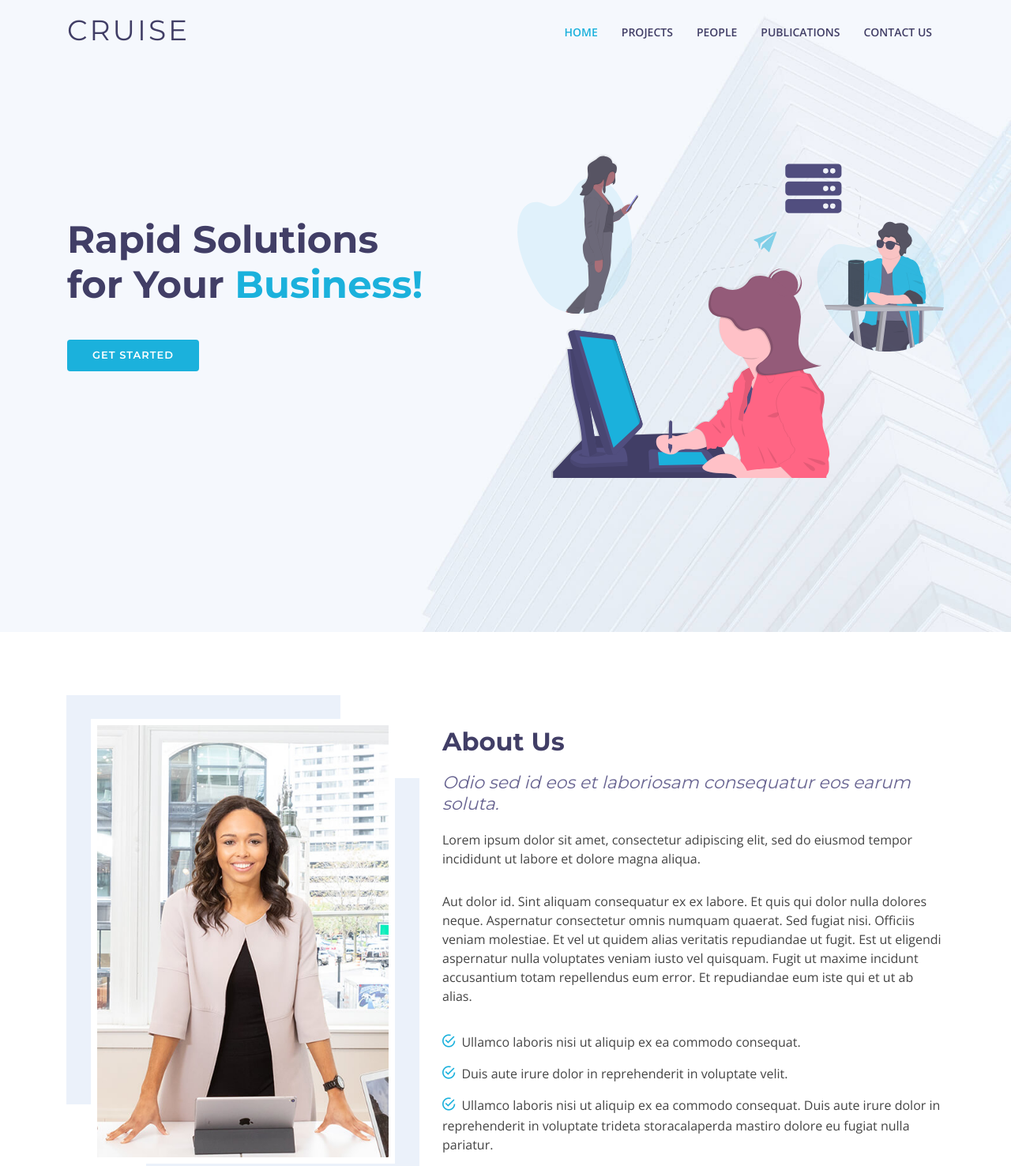
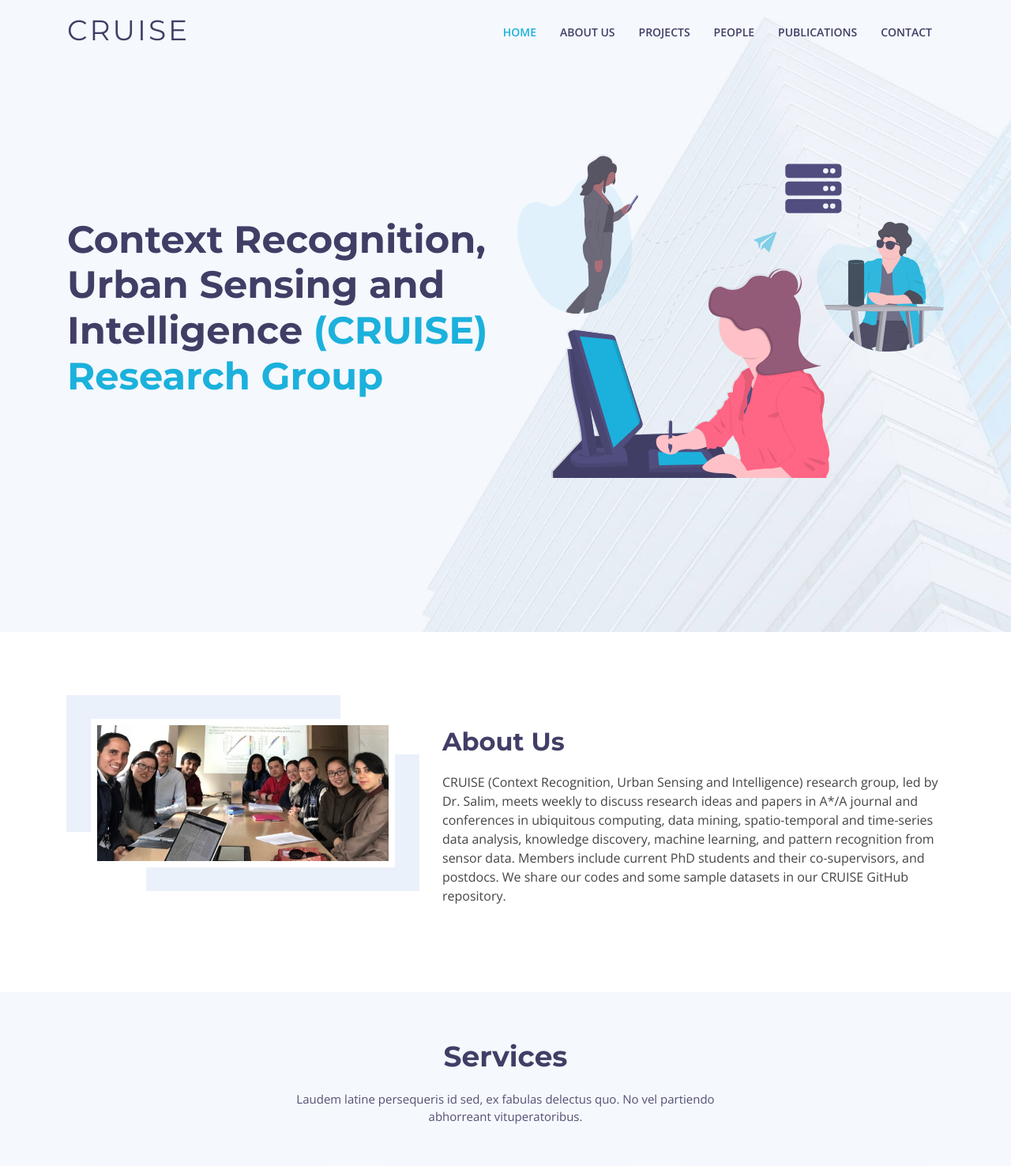
Before and after one commit to KaiQinChi/private_policy.github.io, a plain HTML site: page index.html in a window 1280 px wide. Shown: the top 1476 px of the page at 79% size. Drawn offline with nearby package versions, Linux system fonts and the light colour scheme; files whose address does not match are found by name.

Commit message:
Test1.03

```diff
--- a/index.html
+++ b/index.html
@@ -63,10 +63,11 @@
       <nav class="main-nav float-right d-none d-lg-block">
         <ul>
           <li class="active"><a href="#intro">Home</a></li>
+          <li><a href="#about">About Us</a></li>
           <li><a href="#about">Projects</a></li>
           <li><a href="#services">People</a></li>
           <li><a href="#portfolio">Publications</a></li>
-          <li><a href="#footer">Contact Us</a></li>
+          <li><a href="#footer">Contact</a></li>
         </ul>
       </nav><!-- .main-nav -->
 
@@ -80,10 +81,10 @@
     <div class="container d-flex h-100">
       <div class="row justify-content-center align-self-center">
         <div class="col-md-6 intro-info order-md-first order-last">
-          <h2>Rapid Solutions<br>for Your <span>Business!</span></h2>
-          <div>
+          <h2>Context Recognition, Urban Sensing and Intelligence <span>(CRUISE) Research Group</span></h2>
+          <!-- <div>
             <a href="#about" class="btn-get-started scrollto">Get Started</a>
-          </div>
+          </div> -->
         </div>
 
         <div class="col-md-6 intro-img order-md-last order-first">
@@ -106,21 +107,20 @@
 
           <div class="col-lg-5 col-md-6">
             <div class="about-img">
-              <img src="img/about-img.jpg" alt="">
+              <img src="img/cruise_group_1642x300.jpeg" alt="">
             </div>
           </div>
 
           <div class="col-lg-7 col-md-6">
             <div class="about-content">
               <h2>About Us</h2>
-              <h3>Odio sed id eos et laboriosam consequatur eos earum soluta.</h3>
-              <p>Lorem ipsum dolor sit amet, consectetur adipiscing elit, sed do eiusmod tempor incididunt ut labore et dolore magna aliqua.</p>
-              <p>Aut dolor id. Sint aliquam consequatur ex ex labore. Et quis qui dolor nulla dolores neque. Aspernatur consectetur omnis numquam quaerat. Sed fugiat nisi. Officiis veniam molestiae. Et vel ut quidem alias veritatis repudiandae ut fugit. Est ut eligendi aspernatur nulla voluptates veniam iusto vel quisquam. Fugit ut maxime incidunt accusantium totam repellendus eum error. Et repudiandae eum iste qui et ut ab alias.</p>
-              <ul>
+              <!-- <h3>Odio sed id eos et laboriosam consequatur eos earum soluta.</h3> -->
+              <p>CRUISE (Context Recognition, Urban Sensing and Intelligence) research group, led by Dr. Salim, meets weekly to discuss research ideas and papers in A*/A journal and conferences in ubiquitous computing, data mining, spatio-temporal and time-series data analysis, knowledge discovery, machine learning, and pattern recognition from sensor data. Members include current PhD students and their co-supervisors, and postdocs. We share our codes and some sample datasets in our CRUISE GitHub repository.</p>
+              <!-- <ul>
                 <li><i class="ion-android-checkmark-circle"></i> Ullamco laboris nisi ut aliquip ex ea commodo consequat.</li>
                 <li><i class="ion-android-checkmark-circle"></i> Duis aute irure dolor in reprehenderit in voluptate velit.</li>
                 <li><i class="ion-android-checkmark-circle"></i> Ullamco laboris nisi ut aliquip ex ea commodo consequat. Duis aute irure dolor in reprehenderit in voluptate trideta storacalaperda mastiro dolore eu fugiat nulla pariatur.</li>
-              </ul>
+              </ul> -->
             </div>
           </div>
         </div>
@@ -744,76 +744,6 @@
 
     </section> -->
 
-    <!--==========================
-      Frequently Asked Questions Section
-    ============================-->
-    <!-- <section id="faq">
-      <div class="container">
-        <header class="section-header">
-          <h3>Frequently Asked Questions</h3>
-          <p>Sed ut perspiciatis unde omnis iste natus error sit voluptatem accusantium doloremque</p>
-        </header>
-
-        <ul id="faq-list" class="wow fadeInUp">
-          <li>
-            <a data-toggle="collapse" class="collapsed" href="#faq1">Non consectetur a erat nam at lectus urna duis? <i class="ion-android-remove"></i></a>
-            <div id="faq1" class="collapse" data-parent="#faq-list">
-              <p>
-                Feugiat pretium nibh ipsum consequat. Tempus iaculis urna id volutpat lacus laoreet non curabitur gravida. Venenatis lectus magna fringilla urna porttitor rhoncus dolor purus non.
-              </p>
-            </div>
-          </li>
-
-          <li>
-            <a data-toggle="collapse" href="#faq2" class="collapsed">Feugiat scelerisque varius morbi enim nunc faucibus a pellentesque? <i class="ion-android-remove"></i></a>
-            <div id="faq2" class="collapse" data-parent="#faq-list">
-              <p>
-                Dolor sit amet consectetur adipiscing elit pellentesque habitant morbi. Id interdum velit laoreet id donec ultrices. Fringilla phasellus faucibus scelerisque eleifend donec pretium. Est pellentesque elit ullamcorper dignissim. Mauris ultrices eros in cursus turpis massa tincidunt dui.
-              </p>
-            </div>
-          </li>
-
-          <li>
-            <a data-toggle="collapse" href="#faq3" class="collapsed">Dolor sit amet consectetur adipiscing elit pellentesque habitant morbi? <i class="ion-android-remove"></i></a>
-            <div id="faq3" class="collapse" data-parent="#faq-list">
-              <p>
-                Eleifend mi in nulla posuere sollicitudin aliquam ultrices sagittis orci. Faucibus pulvinar elementum integer enim. Sem nulla pharetra diam sit amet nisl suscipit. Rutrum tellus pellentesque eu tincidunt. Lectus urna duis convallis convallis tellus. Urna molestie at elementum eu facilisis sed odio morbi quis
-              </p>
-            </div>
-          </li>
-
-          <li>
-            <a data-toggle="collapse" href="#faq4" class="collapsed">Ac odio tempor orci dapibus. Aliquam eleifend mi in nulla? <i class="ion-android-remove"></i></a>
-            <div id="faq4" class="collapse" data-parent="#faq-list">
-              <p>
-                Dolor sit amet consectetur adipiscing elit pellentesque habitant morbi. Id interdum velit laoreet id donec ultrices. Fringilla phasellus faucibus scelerisque eleifend donec pretium. Est pellentesque elit ullamcorper dignissim. Mauris ultrices eros in cursus turpis massa tincidunt dui.
-              </p>
-            </div>
-          </li>
-
-          <li>
-            <a data-toggle="collapse" href="#faq5" class="collapsed">Tempus quam pellentesque nec nam aliquam sem et tortor consequat? <i class="ion-android-remove"></i></a>
-            <div id="faq5" class="collapse" data-parent="#faq-list">
-              <p>
-                Molestie a iaculis at erat pellentesque adipiscing commodo. Dignissim suspendisse in est ante in. Nunc vel risus commodo viverra maecenas accumsan. Sit amet nisl suscipit adipiscing bibendum est. Purus gravida quis blandit turpis cursus in
-              </p>
-            </div>
-          </li>
-
-          <li>
-            <a data-toggle="collapse" href="#faq6" class="collapsed">Tortor vitae purus faucibus ornare. Varius vel pharetra vel turpis nunc eget lorem dolor? <i class="ion-android-remove"></i></a>
-            <div id="faq6" class="collapse" data-parent="#faq-list">
-              <p>
-                Laoreet sit amet cursus sit amet dictum sit amet justo. Mauris vitae ultricies leo integer malesuada nunc vel. Tincidunt eget nullam non nisi est sit amet. Turpis nunc eget lorem dolor sed. Ut venenatis tellus in metus vulputate eu scelerisque. Pellentesque diam volutpat commodo sed egestas egestas fringilla phasellus faucibus. Nibh tellus molestie nunc non blandit massa enim nec.
-              </p>
-            </div>
-          </li>
-
-        </ul>
-
-      </div>
-    </section> -->
-
   </main>
 
   <!--==========================
@@ -915,8 +845,6 @@
 
           </div>
 
-
-
         </div>
 
       </div>
```
Also changed, not shown: img/cruise_group_1642x300.jpeg (added).
